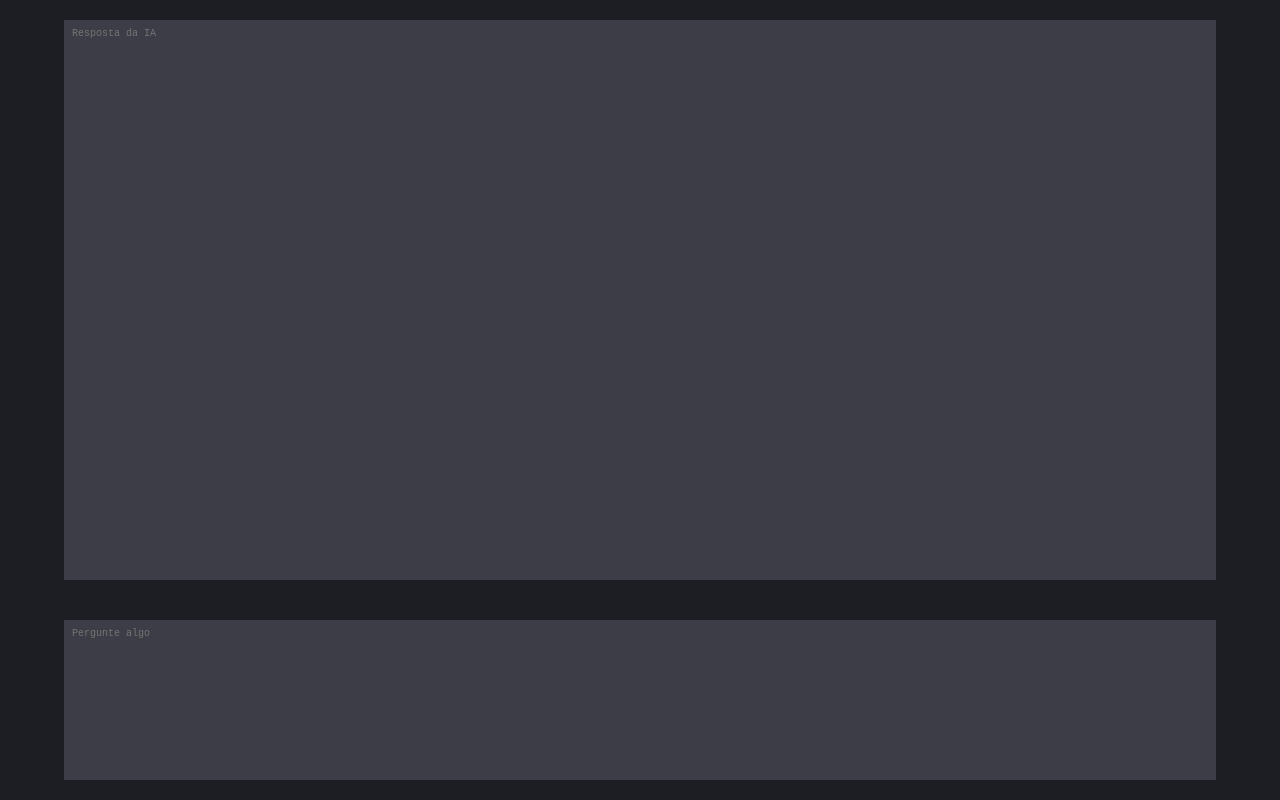
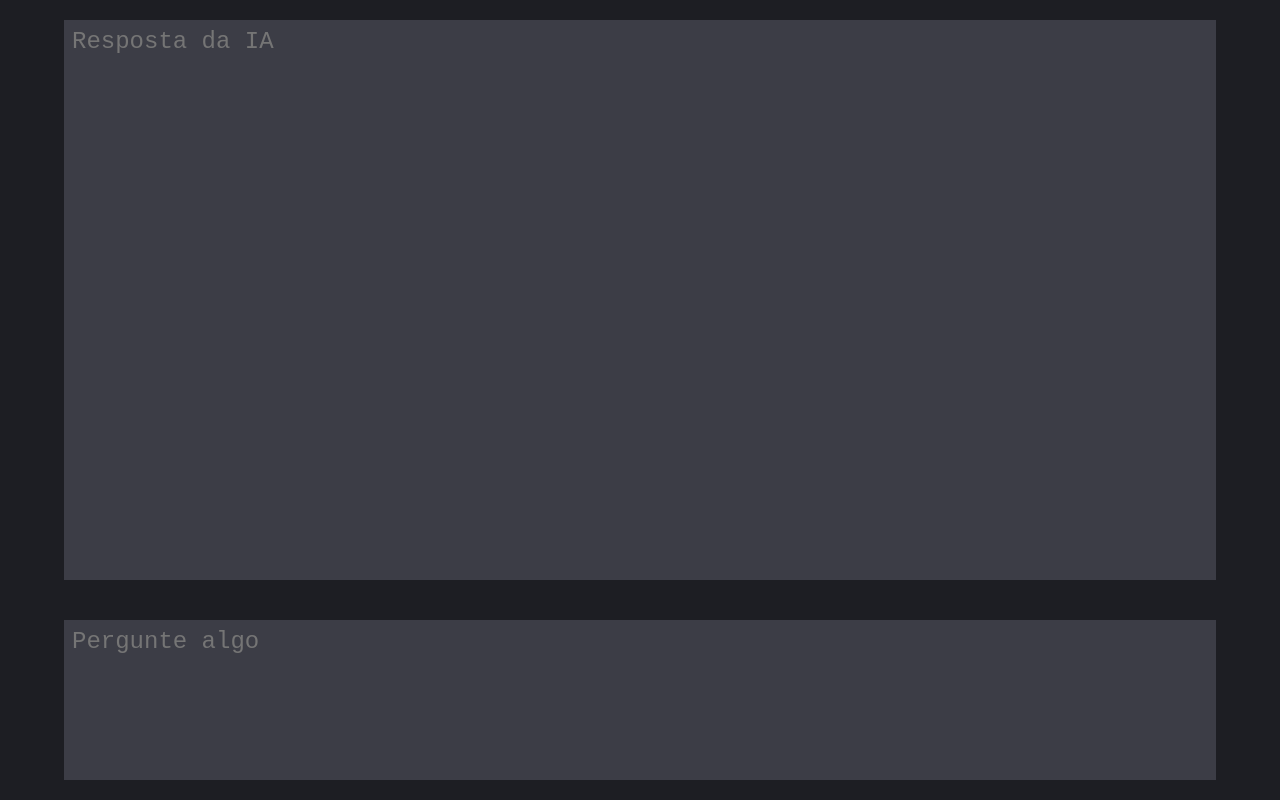
Before and after one commit to WilliamDosSantos/API_CHAT_GPT_JS, a plain HTML site: page index.html in a window 1280 px wide. Drawn offline with Linux system fonts and the light colour scheme.

Commit message:
ajuste css

```diff
--- a/style.css
+++ b/style.css
@@ -26,7 +26,7 @@
   background-color: #3c3d46;
   color: white;
   outline: none;
-  font-size: 10px;
+  font-size: 24px;
   text-align: justify;
 }
 
```
